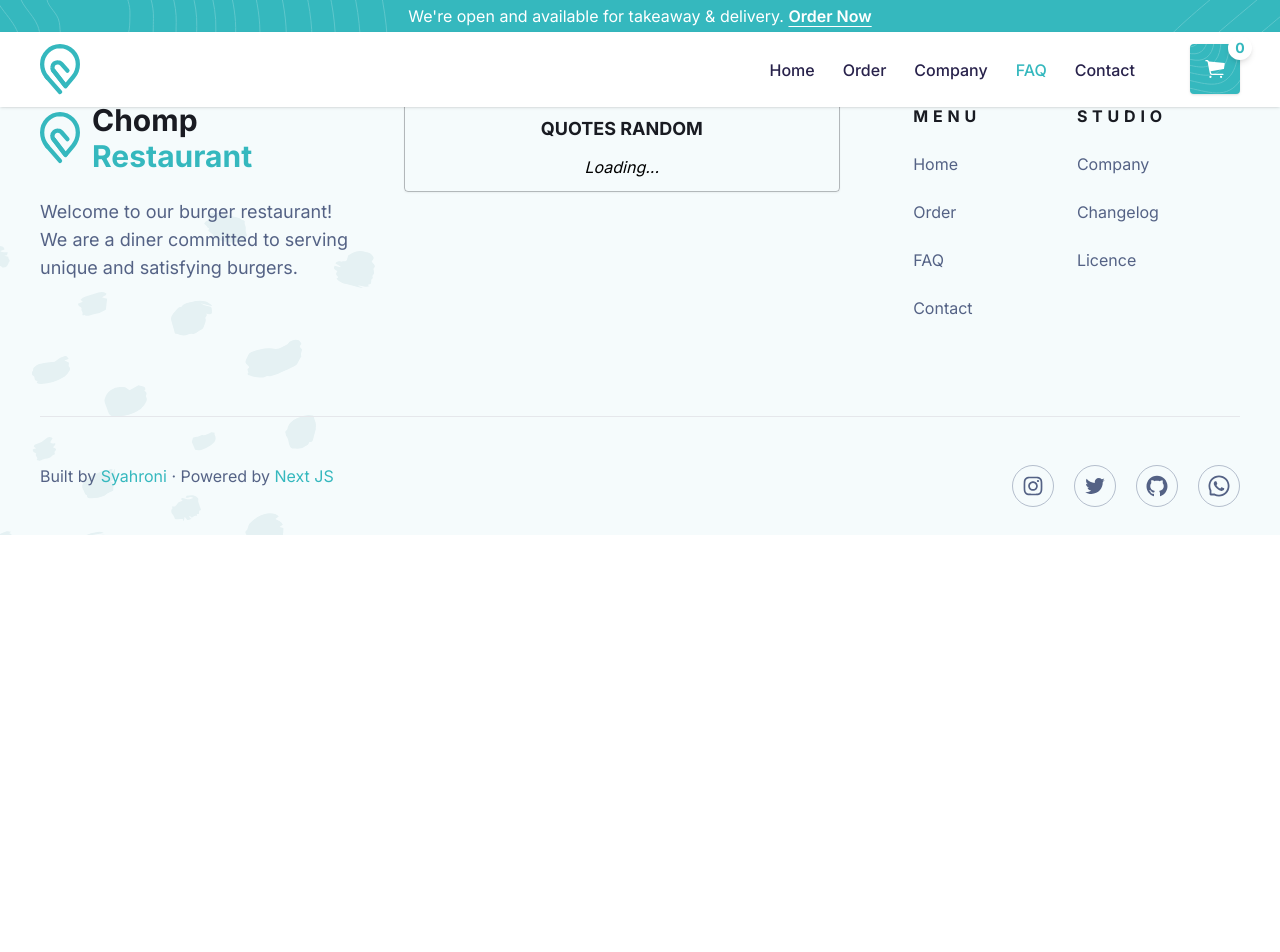
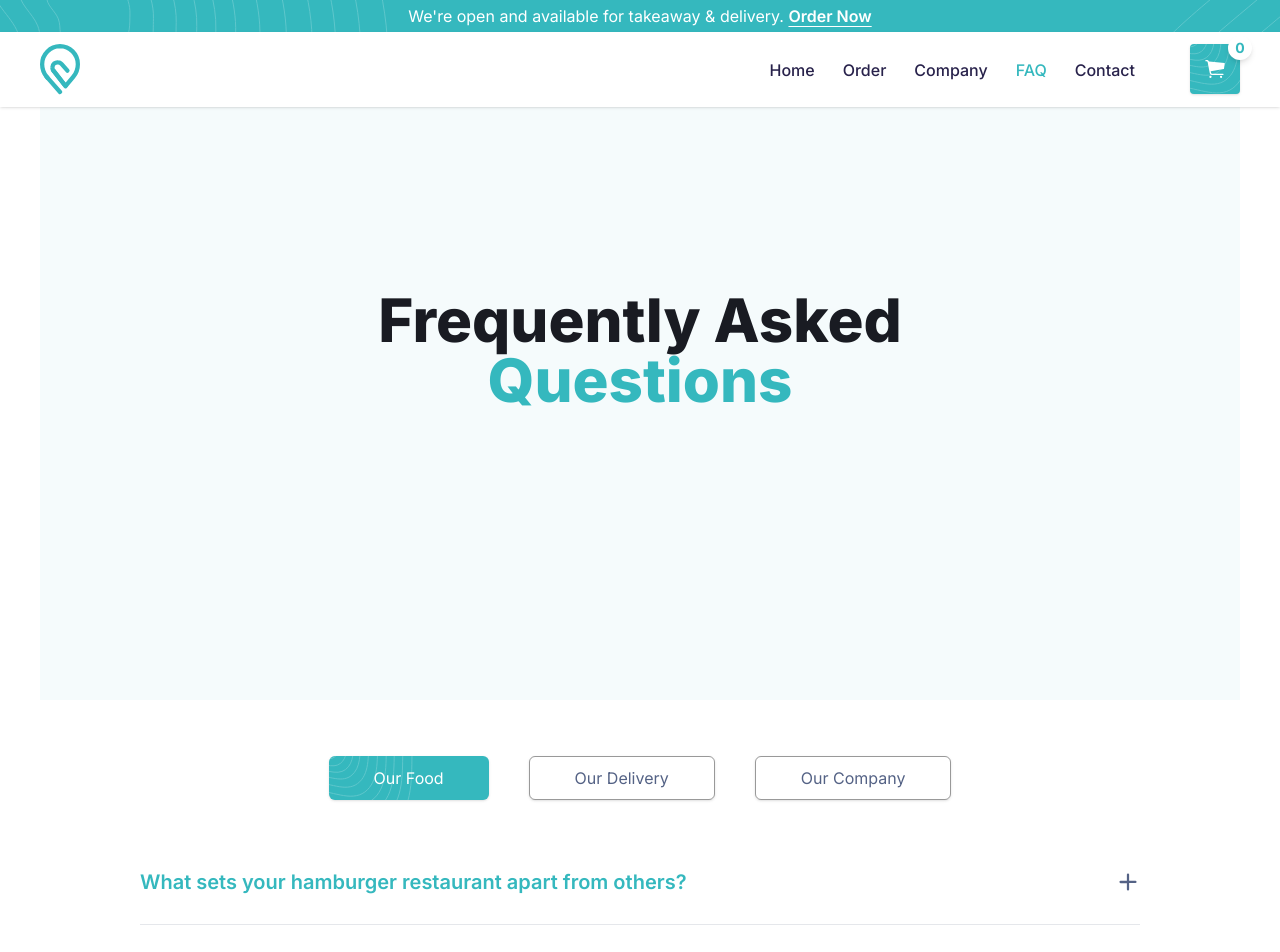
Before and after one commit to bwafi/chomp-restaurant, a Next.js app: page /faq in a window 1280 px wide. Shown: the top 952 px of the page. Before the commit the page ends 800 px from the top, so only its background shows below. Built offline with nearby package versions, Linux system fonts and the light colour scheme; no server answers.

Commit message:
add section faq

```diff
--- a/app/faq/page.js
+++ b/app/faq/page.js
@@ -1,10 +1,15 @@
 import Container from '@/components/Container';
 import Layout from '@/components/Layout';
+import FaqPage from '@/components/faq/FaqPage';
+import HeroFaq from '@/components/faq/Hero';
 
 const Faq = () => {
   return (
     <Layout>
-      <Container></Container>
+      <Container>
+        <HeroFaq />
+        <FaqPage />
+      </Container>
     </Layout>
   );
 };
--- a/components/ListProducts.js
+++ b/components/ListProducts.js
@@ -1,6 +1,7 @@
 'use client';
 import { useState } from 'react';
 import FoodCard from './ui/FoodCard';
+import ButtonMenu from './ui/ButtonMenu';
 
 const ListProducts = () => {
   const [showBurger, setShowBurger] = useState(true);
@@ -29,23 +30,23 @@ const ListProducts = () => {
     <section className="w-full mx-auto my-14 bg-bg-content">
       <div className="w-10/12 md:w-full flex flex-col md:flex-row justify-center mx-auto md:gap-10 gap-3 my-10">
         <ButtonMenu
-          onClick={() => handleShowBurger()}
+          onClick={handleShowBurger}
           className={`${showBurger && 'bg-primary bg-button-wave text-white border-none transition-colors'}`}>
           Burgers
         </ButtonMenu>
         <ButtonMenu
-          onClick={() => handleShowSides()}
+          onClick={handleShowSides}
           className={`${showSides && 'bg-primary bg-button-wave text-white border-none transition-colors'}`}>
           Sides
         </ButtonMenu>
         <ButtonMenu
-          onClick={() => handleShowDrinks()}
+          onClick={handleShowDrinks}
           className={`${showDrinks && 'bg-primary bg-button-wave text-white border-none transition-colors'}`}>
           Drinks
         </ButtonMenu>
       </div>
       <div className="py-10 flex md:gap-7 sm:gap-3 gap-7 items-center justify-center flex-wrap">
-        {showBurger && <FoodCard type="burger" />}
+        {showBurger && <FoodCard type="burgers" />}
         {showSides && <FoodCard type="sides" />}
         {showDrinks && <FoodCard type="drinks" />}
       </div>
@@ -53,14 +54,4 @@ const ListProducts = () => {
   );
 };
 
-export const ButtonMenu = ({ className, children, ...props }) => {
-  return (
-    <button
-      {...props}
-      className={`${className} text-paragraf md:px-[45px] py-[9px] border border-black/40 rounded-md shadow`}>
-      {children}
-    </button>
-  );
-};
-
 export default ListProducts;
--- /dev/null
+++ b/components/faq/FaqPage.js
@@ -0,0 +1,97 @@
+'use client';
+import React, { useState } from 'react';
+import faqUtils from '../../utils/faqUtils.json';
+import { IoClose } from 'react-icons/io5';
+import ButtonMenu from '../ui/ButtonMenu';
+
+const FaqPage = () => {
+  const [faqFood, setFaqFood] = useState(true);
+  const [faqDelivery, setFaqDelivery] = useState(false);
+  const [faqCompany, setFaqCompany] = useState(false);
+
+  const handleFaqFood = () => {
+    setFaqFood(true);
+    setFaqDelivery(false);
+    setFaqCompany(false);
+  };
+
+  const handleFaqDelivery = () => {
+    setFaqFood(false);
+    setFaqDelivery(true);
+    setFaqCompany(false);
+  };
+
+  const handleFaqCompany = () => {
+    setFaqFood(false);
+    setFaqDelivery(false);
+    setFaqCompany(true);
+  };
+
+  return (
+    <section className="w-full mx-auto my-14">
+      <div className="w-10/12 md:w-full flex flex-col md:flex-row justify-center mx-auto md:gap-10 gap-3 my-10">
+        <ButtonMenu
+          onClick={handleFaqFood}
+          className={`${faqFood && 'bg-primary bg-button-wave text-white border-none transition-colors'}`}>
+          Our Food
+        </ButtonMenu>
+        <ButtonMenu
+          onClick={handleFaqDelivery}
+          className={`${faqDelivery && 'bg-primary bg-button-wave text-white border-none transition-colors'}`}>
+          Our Delivery
+        </ButtonMenu>
+        <ButtonMenu
+          onClick={handleFaqCompany}
+          className={`${faqCompany && 'bg-primary bg-button-wave text-white border-none transition-colors'}`}>
+          Our Company
+        </ButtonMenu>
+      </div>
+      {faqFood && <FAQ type="food" />}
+      {faqDelivery && <FAQ type="delivery" />}
+      {faqCompany && <FAQ type="company" />}
+    </section>
+  );
+};
+
+const FAQ = ({ type }) => {
+  const [expandedIds, setExpandedIds] = useState([]);
+  const faqs = faqUtils[type];
+
+  const handleFaqClick = (id) => {
+    if (expandedIds.includes(id)) {
+      // Jika pertanyaan sudah terbuka, tutup pertanyaan tersebut
+      setExpandedIds(expandedIds.filter((itemId) => itemId !== id));
+    } else {
+      // Jika pertanyaan belum terbuka, tambahkan ID pertanyaan ke array expandedIds
+      setExpandedIds([...expandedIds, id]);
+    }
+  };
+
+  return (
+    <div className="w-full mx-auto">
+      {faqs.map((faq) => {
+        const isExpanded = expandedIds.includes(faq.id);
+        return (
+          <div className="w-10/12 mx-auto bg-white cursor-pointer" onClick={() => handleFaqClick(faq.id)}>
+            <div className="flex justify-between items-center border-b">
+              <h1 className="text-primary font-semibold text-xl py-7">{faq.question}</h1>
+              <IoClose
+                className={`text-2xl text-paragraf transition-transform duration-300 ease-in ${
+                  isExpanded ? '' : 'rotate-45'
+                }`}
+              />
+            </div>
+            <div
+              className={`overflow-hidden transition-[max-height] duration-300 ease-in ${
+                isExpanded ? 'max-h-40' : 'max-h-0'
+              }`}>
+              <p className="text-lg text-paragraf py-5 ">{faq.answer}</p>
+            </div>
+          </div>
+        );
+      })}
+    </div>
+  );
+};
+
+export default FaqPage;
--- /dev/null
+++ b/components/faq/Hero.js
@@ -0,0 +1,12 @@
+import React from 'react';
+import HeroPage from '../HeroPage';
+
+const HeroFaq = () => {
+  return (
+    <HeroPage>
+      Frequently Asked <span className="text-primary">Questions</span>
+    </HeroPage>
+  );
+};
+
+export default HeroFaq;
--- a/components/home/BrowseMenuSection.js
+++ b/components/home/BrowseMenuSection.js
@@ -1,5 +1,4 @@
 'use client';
-import { useState } from 'react';
 import Button from '../ui/Button';
 import ListProducts from '../ListProducts';
 
--- /dev/null
+++ b/components/ui/ButtonMenu.js
@@ -0,0 +1,11 @@
+const ButtonMenu = ({ className, children, ...props }) => {
+  return (
+    <button
+      {...props}
+      className={`${className} text-paragraf md:px-[45px] py-[9px] border border-black/40 rounded-md shadow`}>
+      {children}
+    </button>
+  );
+};
+
+export default ButtonMenu;
--- a/components/ui/FoodCard.js
+++ b/components/ui/FoodCard.js
@@ -7,15 +7,7 @@ import { formatRp } from '@/context/formatRp';
 export default function FoodCard({ type }) {
   const { products, addToCart } = ProductContext();
 
-  let foods = [];
-
-  if (type === 'burger') {
-    foods = products.burgers;
-  } else if (type === 'sides') {
-    foods = products.sides;
-  } else if (type === 'drinks') {
-    foods = products.drinks;
-  }
+  let foods = products[type];
 
   return (
     <>
--- /dev/null
+++ b/utils/faqUtils.json
@@ -0,0 +1,95 @@
+{
+  "food": [
+    {
+      "id": 1,
+      "question": "What sets your hamburger restaurant apart from others?",
+      "answer": "We take pride in using fresh, high-quality meat that we carefully select, delicious homemade burger buns, and other quality ingredients. We also offer a variety of unique toppings and sauces that you won't find elsewhere."
+    },
+    {
+      "id": 2,
+      "question": "Do you have vegetarian or vegan options on your menu?",
+      "answer": "Yes, we understand the needs and preferences of our vegetarian and vegan customers. Therefore, we offer several delicious and flavorful meatless burger options. You can find these options in the \"Menu\" section."
+    },
+    {
+      "id": 3,
+      "question": "Do you use organic or local ingredients?",
+      "answer": "We strive to use local ingredients as much as possible, and we also select high-quality ingredients. While not all of our ingredients are organic, we always aim to maintain their quality and freshness"
+    },
+    {
+      "id": 4,
+      "question": "Can I make modifications to the toppings or ingredients in my burger?",
+      "answer": "Absolutely! We understand that everyone has different preferences. You can customize your burger by adding or removing toppings and adjusting the ingredients according to your liking. Just let our staff know your preferences when placing your order."
+    },
+    {
+      "id": 5,
+      "question": "Are your burgers made to order?",
+      "answer": "Yes, our burgers are made to order to ensure their freshness and quality. We prepare each burger with care and attention, so you can enjoy a delicious, customized meal every time you visit."
+    },
+    {
+      "id": 6,
+      "question": "What are your opening hours?",
+      "answer": "Our restaurant opens from 08:00 WIB to 22:00 WIB. You can check our website or contact us directly for any changes in our operating hours during holidays or special occasions."
+    }
+  ],
+
+  "delivery": [
+    {
+      "id": 7,
+      "question": "Do you offer food delivery service?",
+      "answer": "Yes, we offer food delivery service. You can place your order through a third-party delivery app that we partner with or through our own website."
+    },
+    {
+      "id": 8,
+      "question": "What is the delivery radius or area covered by your restaurant?",
+      "answer": "Our delivery radius typically extends 5-10 KM. However, please note that the delivery area may vary based on the availability of our delivery partners and traffic conditions."
+    },
+    {
+      "id": 9,
+      "question": "What are the delivery hours?",
+      "answer": "Our delivery hours are from 09:00 WIB to 22:00 WIB. Please note that delivery hours may be subject to change based on operational circumstances."
+    },
+    {
+      "id": 10,
+      "question": "How long does it take for the food to be delivered?",
+      "answer": "Delivery times can vary depending on factors such as order volume and traffic conditions. We strive to deliver your food as quickly as possible, usually within 5-20 min. However, please note that during peak hours, delivery times may be slightly longer."
+    },
+    {
+      "id": 11,
+      "question": "Is there a delivery fee?",
+      "answer": "Yes, there is a delivery fee associated with our delivery service. The fee covers the cost of packaging, transportation, and ensuring your food arrives safely. The exact delivery fee may vary based on your location and the distance from our restaurant. You can find the delivery fee details on our website or delivery app."
+    }
+  ],
+
+  "company": [
+    {
+      "id": 12,
+      "question": "What does your company do?",
+      "answer": "Our company Humburger Restaurant"
+    },
+    {
+      "id": 13,
+      "question": "How can I contact your company?",
+      "answer": "You can contact us by \"contact section\". Additionally, you can reach out to us through the contact form on our website."
+    },
+    {
+      "id": 14,
+      "question": "What are your company's operating hours?",
+      "answer": "Our company operates from 08:00 WIB to 22:00 WIB. Please note that operating hours may vary on holidays and special occasions."
+    },
+    {
+      "id": 15,
+      "question": "Do you have any job openings? How can I apply?",
+      "answer": "You can find information about the available positions and application process there. Alternatively, you can submit your resume and cover letter to [provide an email address] for consideration."
+    },
+    {
+      "id": 16,
+      "question": "Can I collaborate with your company?",
+      "answer": "We welcome collaboration opportunities. Please reach out to us with details about your proposal or project, and our team will review it to determine if it aligns with our company's goals and objectives."
+    },
+    {
+      "id": 17,
+      "question": "Can I request a product demo or a consultation?",
+      "answer": "Certainly! We offer product demos and consultations to interested parties. Please contact our sales team to schedule a demo or consultation based on your specific needs."
+    }
+  ]
+}
```
